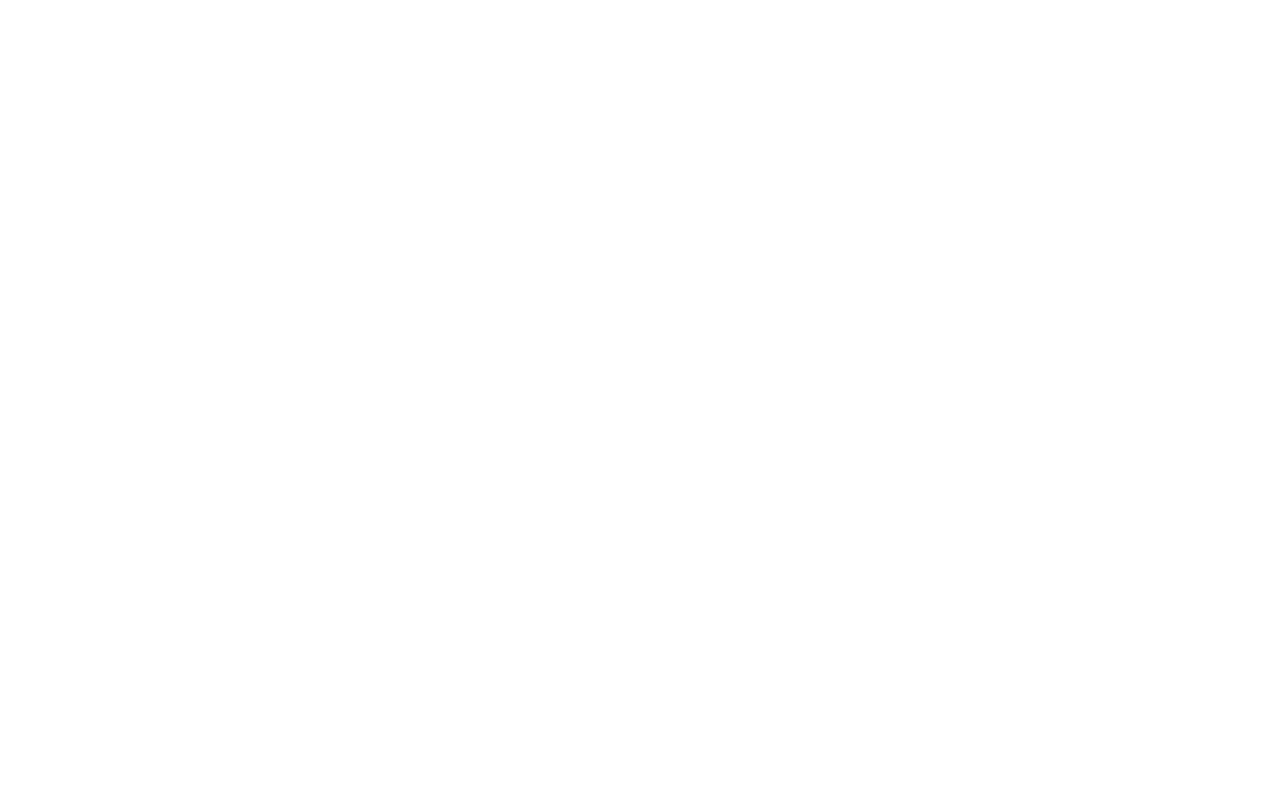
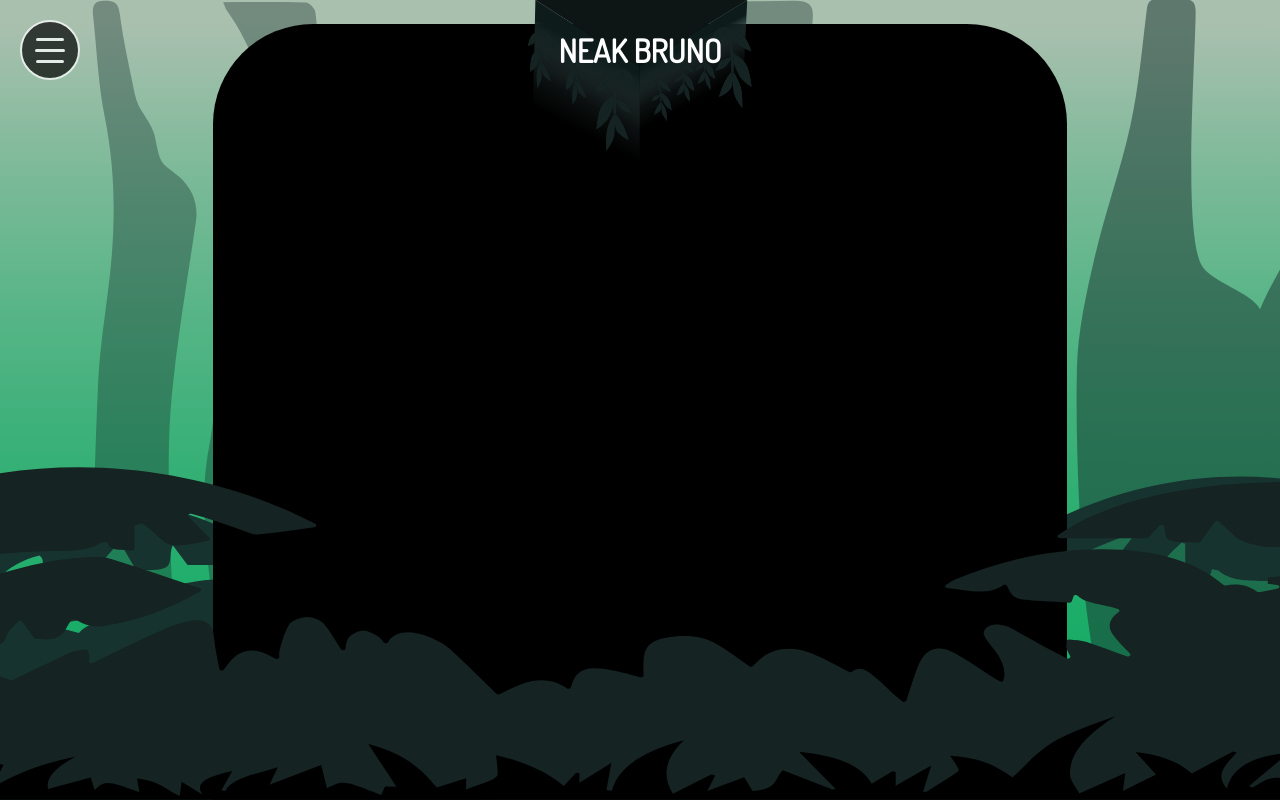
Before and after one commit to brunosneak/portfolio-in-react, a React (Create React App) app: page /contactPage in a window 1280 px wide. Built offline with nearby package versions, Linux system fonts and the light colour scheme.

Commit message:
mise en page contact

```diff
--- a/src/App.js
+++ b/src/App.js
@@ -1,6 +1,7 @@
 import React from 'react';
 import { Home, NavPage, CvPage } from "./components";
 import { BrowserRouter as Router, Route, Switch } from "react-router-dom";
+import ContactPage from './components/contactPage/ContactPage';
 
 function App() {
   return (
@@ -9,6 +10,7 @@
         <Route exact path="/" component={ Home }></Route>
         <Route path="/navPage" component={ NavPage }></Route>
         <Route path="/cvPage" component={ CvPage }></Route>
+        <Route path="/contactPage" component={ ContactPage }></Route>
       </Switch>
     </Router>
   )
--- /dev/null
+++ b/src/components/contactPage/ContactPage.js
@@ -0,0 +1,22 @@
+import React from "react";
+import Header from "../header/Header";
+import LeafBlock from "../header/LeafBlock";
+import Style from "./ContactPage.module.scss";
+
+const ContactPage = () => {
+    return (
+        <div className={ Style.container }>
+            <Header/>
+            <LeafBlock/>
+            <div className={ Style.bgForm }>
+                <section>
+
+                </section>
+            </div>
+            <div className={ Style.bg1 }/>
+            <div className={ Style.bg2 }/>
+        </div>
+    )
+}
+
+export default ContactPage;
--- /dev/null
+++ b/src/components/contactPage/ContactPage.module.scss
@@ -0,0 +1,44 @@
+.container {
+    background-image: url("../../assets/imgContact/bgContact.svg");
+    background-size: cover;
+    background-position: center;
+    height: 100vh;
+    display: grid;
+    grid-template-columns: 1fr 4fr 1fr;
+    grid-template-rows: 20%;
+    grid-template-areas:
+    "header header header"
+    ". . .";
+    place-items: center;
+    .bgForm {
+        border-radius: 10rem 10rem 0 0;
+        height: 97%;
+        width: 100%;
+        background-color: #000;
+        grid-column-start: 2;
+        grid-row-start: 1;
+        grid-row-end: 3;
+        align-self: end;
+    }
+    .bg1 {
+        background-image: url("../../assets/imgContact/bg1.svg");
+        background-size: cover;
+        background-position: center;
+        bottom: 0;
+        left: 0;
+        position: absolute;
+        right: 0;
+        top: 0;
+    }
+
+    .bg2 {
+        background-image: url("../../assets/imgContact/bg2.svg");
+        background-size: cover;
+        background-position: center;
+        bottom: 0;
+        left: 0;
+        position: absolute;
+        right: 0;
+        top: 0;
+    }
+}
--- a/src/components/header/Header.module.scss
+++ b/src/components/header/Header.module.scss
@@ -1,11 +1,10 @@
 .container {
     grid-area: header;
     grid-template-columns: 10rem auto 10rem;
-    z-index: 1;
+    z-index: 5;
     grid-template-rows: 10rem;
     display: grid;
     place-items: center;
     width: 100%;
     height: 100%;
-
 }
--- a/src/components/header/LeafBlock.module.scss
+++ b/src/components/header/LeafBlock.module.scss
@@ -6,4 +6,5 @@
     grid-row-start: 1;
     height: 100%;
     width: 100%;
+    z-index: 3;
 }
--- a/src/components/home/Home.module.scss
+++ b/src/components/home/Home.module.scss
@@ -9,7 +9,6 @@
     ". start ."
     ". box .";
     place-items: center;
-}
 
     .bgMain, .bg1, .bg2, .bg3, .bg4, .bg5, .bg6  {
         background-size: cover;
@@ -119,3 +118,4 @@
             width: 2506px;
         }
     }
+}
--- a/src/components/navPage/NavPage.js
+++ b/src/components/navPage/NavPage.js
@@ -15,8 +15,8 @@
             </div>
             <Router>
                 <ul className={ Style.nav}>
-                    <li><Link to="/cvPage" refresh="true">Mon CV</Link></li>
-                    <li>Contactez-moi</li>
+                    <li><Link to="/cvPage">Mon CV</Link></li>
+                    <li><Link to="/contactPage">Contactez-moi</Link></li>
                     <li>Commencer la partie</li>
                     <li>Tableau des scores</li>
                 </ul>
```
Lines whose indentation alone changed are shown as unchanged.
